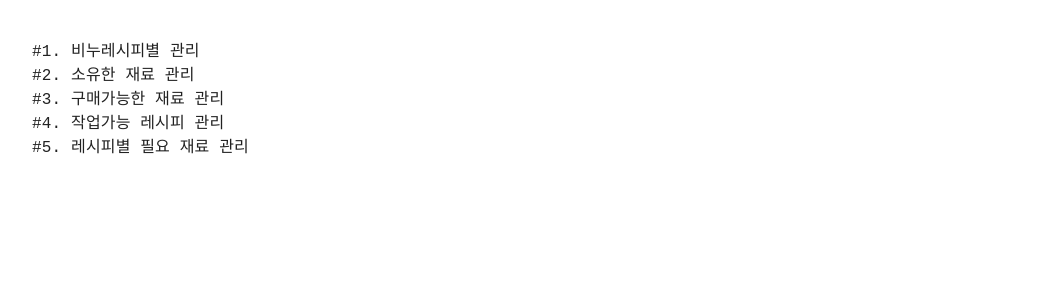
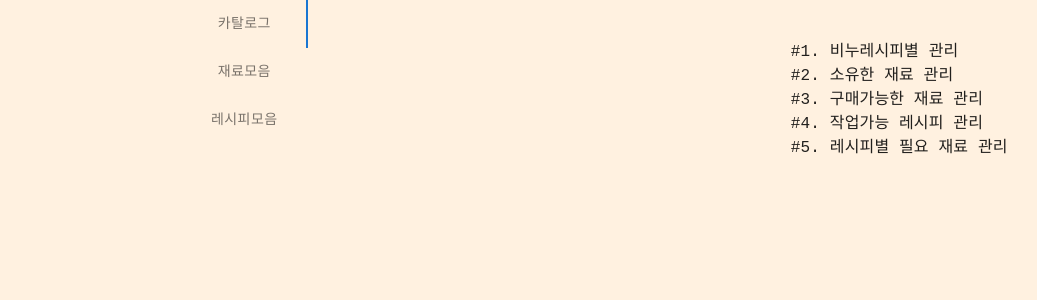
Before and after one commit to ryuheeyoung/next-ts-layout, a Next.js app: page /soap in a window 1280 px wide. Shown: the top 300 px of the page, without its empty margins (46-1083 px from the left). Built offline with nearby package versions, Linux system fonts and the light colour scheme.

Commit message:
adding soap menu

```diff
--- a/components/Layout.tsx
+++ b/components/Layout.tsx
@@ -1,5 +1,3 @@
-import Container from "@mui/material/Container";
-
 interface LayoutProps {
   children: React.ReactNode;
 }
--- /dev/null
+++ b/components/commons/nav-tab.tsx
@@ -0,0 +1,25 @@
+import React from "react";
+import Tab from "@mui/material/Tab";
+import Link from "next/link";
+
+export interface NavTabProps {
+  label?: string;
+  href?: string;
+}
+
+const NavTab = (props: NavTabProps) => {
+  const onClick = (e: React.MouseEvent<HTMLAnchorElement, MouseEvent>) =>
+    e.preventDefault();
+
+  return (
+    <Link href={props.href ?? "/soap"} passHref>
+      <Tab
+        component="a"
+        onClick={(e) => console.log("ff")}
+        label={props.label}
+      />
+    </Link>
+  );
+};
+
+export default NavTab;
--- a/pages/_app.tsx
+++ b/pages/_app.tsx
@@ -1,6 +1,7 @@
 import Head from "next/head";
 import { AppProps } from "next/app";
 import CssBaseline from "@mui/material/CssBaseline";
+import Layout from "../components/layout";
 
 const App = ({ Component, pageProps }: AppProps) => {
   return (
@@ -9,7 +10,9 @@ const App = ({ Component, pageProps }: AppProps) => {
         <meta name="viewport" content="viewport-fit=cover" />
         <title>HeeApp</title>
       </Head>
-      <Component {...pageProps} />
+      <Layout>
+        <Component {...pageProps} />
+      </Layout>
       <CssBaseline />
     </>
   );
--- a/pages/soap/index.tsx
+++ b/pages/soap/index.tsx
@@ -1,18 +1,51 @@
+import Box from "@mui/material/Box";
+import Container from "@mui/material/Container";
+import Tabs from "@mui/material/Tabs";
 import Head from "next/head";
+import React, { useCallback, useState } from "react";
+import NavTab from "../../components/commons/nav-tab";
 
 const Soap = () => {
+  const [menu, setMenu] = useState(0);
+
+  const onChangeMenu = useCallback(
+    (e: React.SyntheticEvent, v: number) => setMenu(v),
+    []
+  );
+
   return (
     <>
       <Head>
         <title>HeeSoap</title>
       </Head>
-      <pre>{`
+      <Container
+        maxWidth={false}
+        sx={{
+          p: 0,
+          display: "flex",
+          width: "100vw",
+          height: "100vh",
+          m: 0,
+          flexWrap: "wrap",
+          justifyContent: "space-around",
+          background: "#fff1e0",
+        }}
+      >
+        <Box sx={{ height: "100%", width: "10vw" }}>
+          <Tabs orientation="vertical" value={menu} onChange={onChangeMenu}>
+            <NavTab label="카탈로그" href="/soap" />
+            <NavTab label="재료모음" href="/soap" />
+            <NavTab label="레시피모음" href="/soap/recipe" />
+          </Tabs>
+        </Box>
+        <pre>{`
         #1. 비누레시피별 관리
         #2. 소유한 재료 관리
         #3. 구매가능한 재료 관리
         #4. 작업가능 레시피 관리
         #5. 레시피별 필요 재료 관리
       `}</pre>
+      </Container>
     </>
   );
 };
```
Also changed, not shown: pages/soap/recipe.tsx (added, +12 -0 lines).
